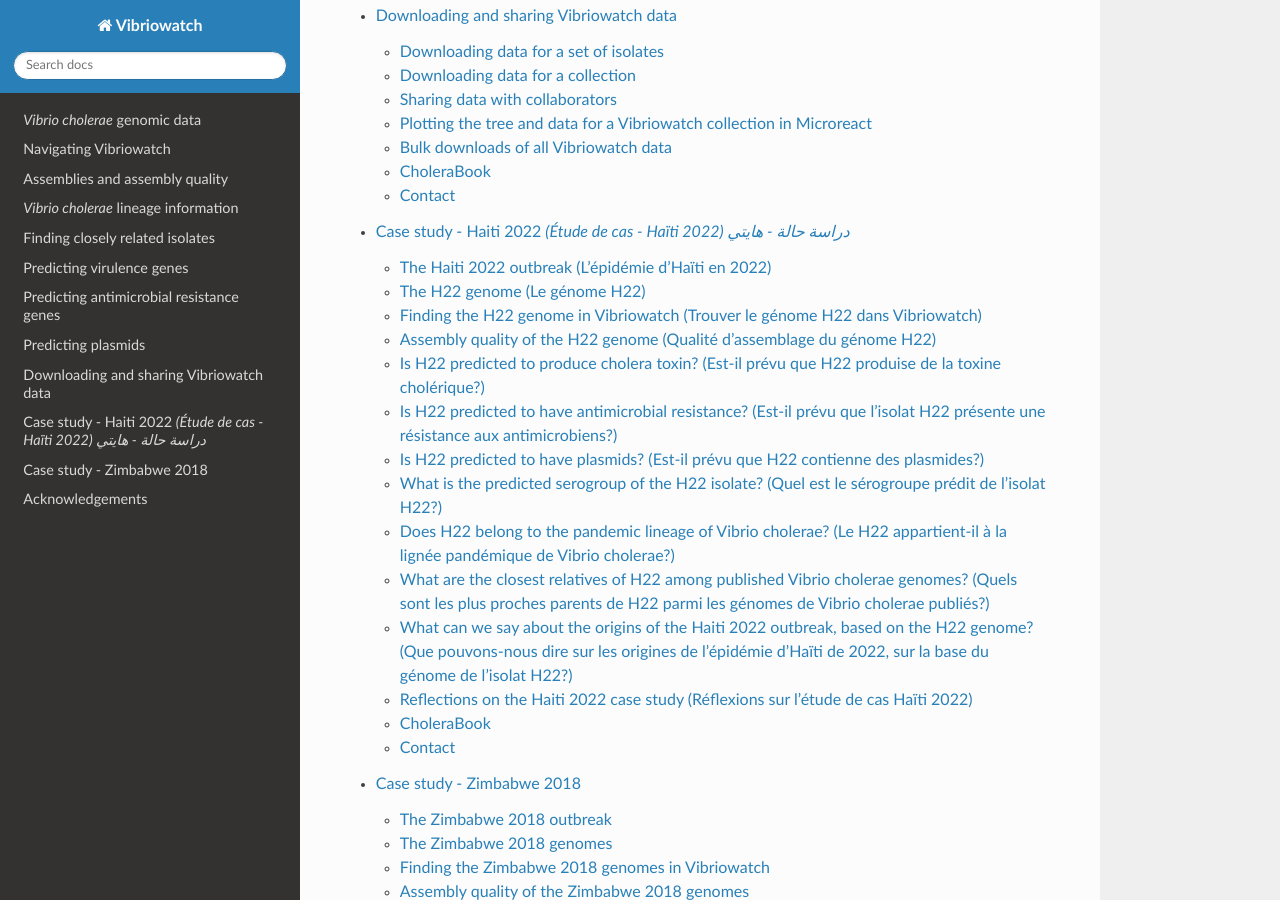
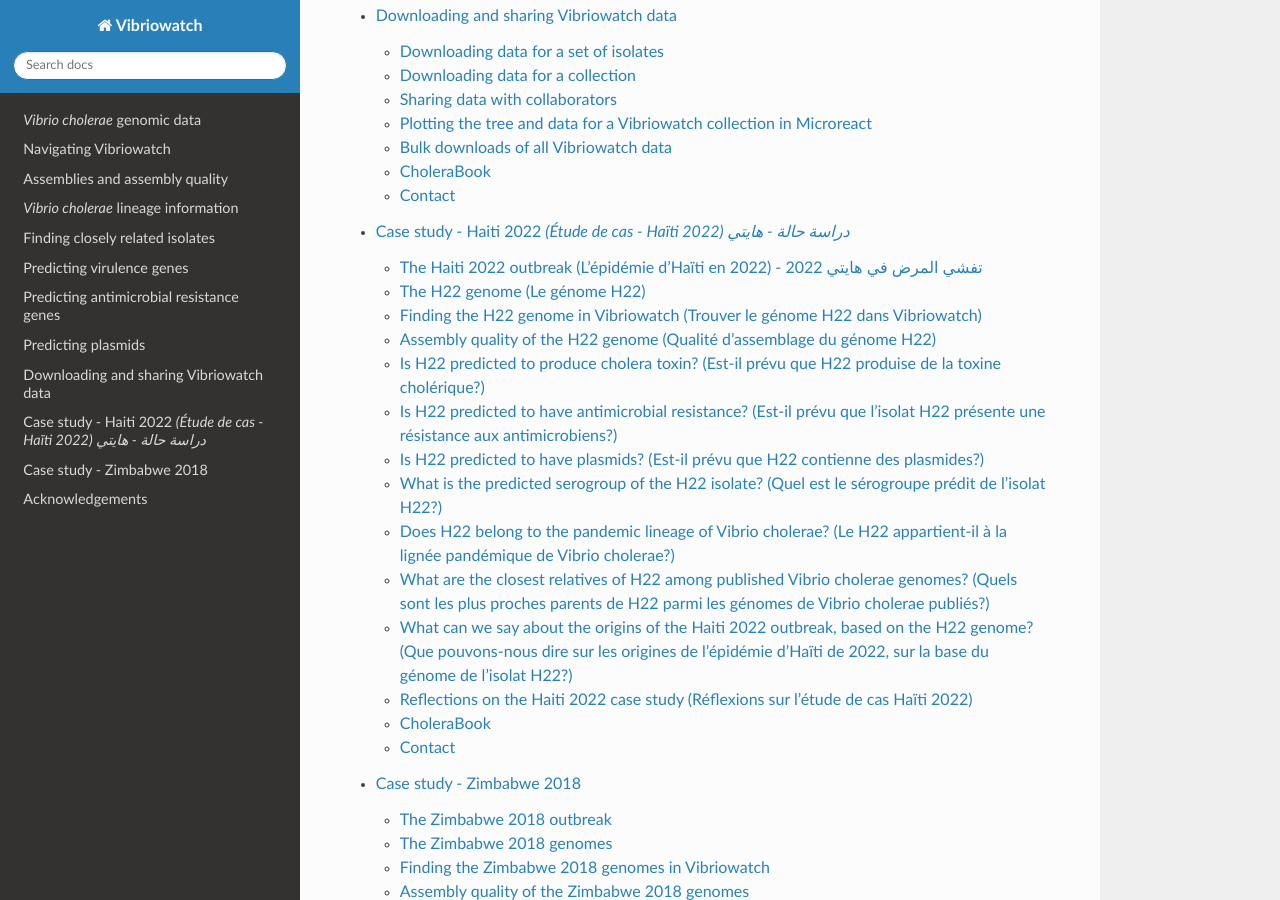
Before and after one commit to avrilcoghlan/vibriowatch, a Sphinx documentation site: the page built from docs/source/index.rst, in a window 1280 px wide and 900 px high, scrolled down 3228 px. Built offline with Sphinx 7.4.7 and the Read the Docs theme 3.1.0, drawn with Linux system fonts in a browser that asks for light colours.

Commit message:
Update haiti.rst

```diff
--- a/docs/source/haiti.rst
+++ b/docs/source/haiti.rst
@@ -48,7 +48,7 @@
 
 |
 
-The Haiti 2022 outbreak (L'épidémie d'Haïti en 2022)
+The Haiti 2022 outbreak (L'épidémie d'Haïti en 2022) - تفشي المرض في هايتي 2022
 ----------------------------------------------------
 
 You may already know that in January 2010 there was a catastrophic earthquake in Haiti, an island in the Caribbean.
```
